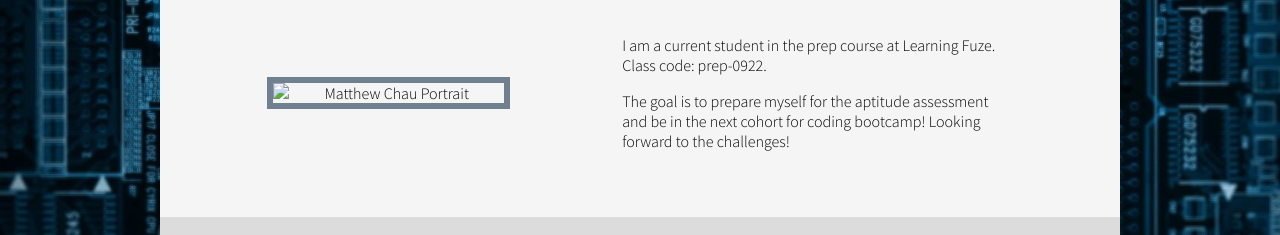
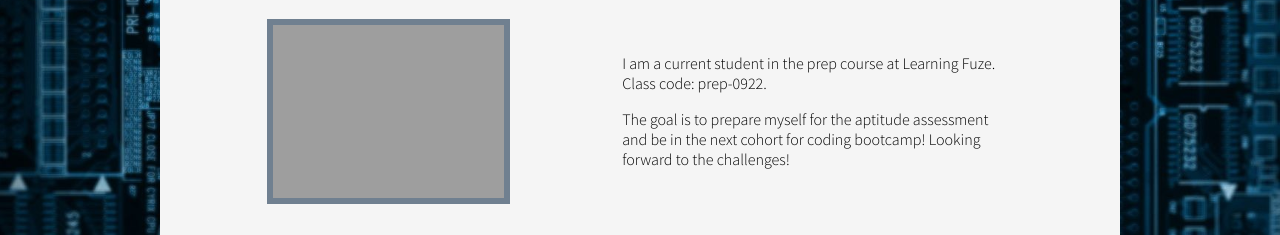
Before and after one commit to MattChau01/prep-portfolio-mc01, a website: page index.html in a window 1280 px wide. Shown: the part 497-732 px from the top of the page. Drawn offline with Linux system fonts and the light colour scheme; the site is published under a folder, as on GitHub Pages, so addresses that start at the root find nothing.

Commit message:
completed portfolio page project

```diff
--- a/index.html
+++ b/index.html
@@ -23,7 +23,7 @@
     </div>
     <div id="about" class="row justify-evenly align-center pb-50 about-section">
       <h1 class="col-12">ABOUT ME</h1>
-      <img src="/assets/matthew-chau.jpg" alt="Matthew Chau Portrait" class="col-3 about-image">
+      <img src="assets/matthew-chau.jpg" alt="Matthew Chau Portrait" class="col-3 about-image">
       <div class="col-5 text-align-reset">
         <p>I am a current student in the prep course at Learning Fuze. <br>
           Class code: prep-0922.</p>
```
